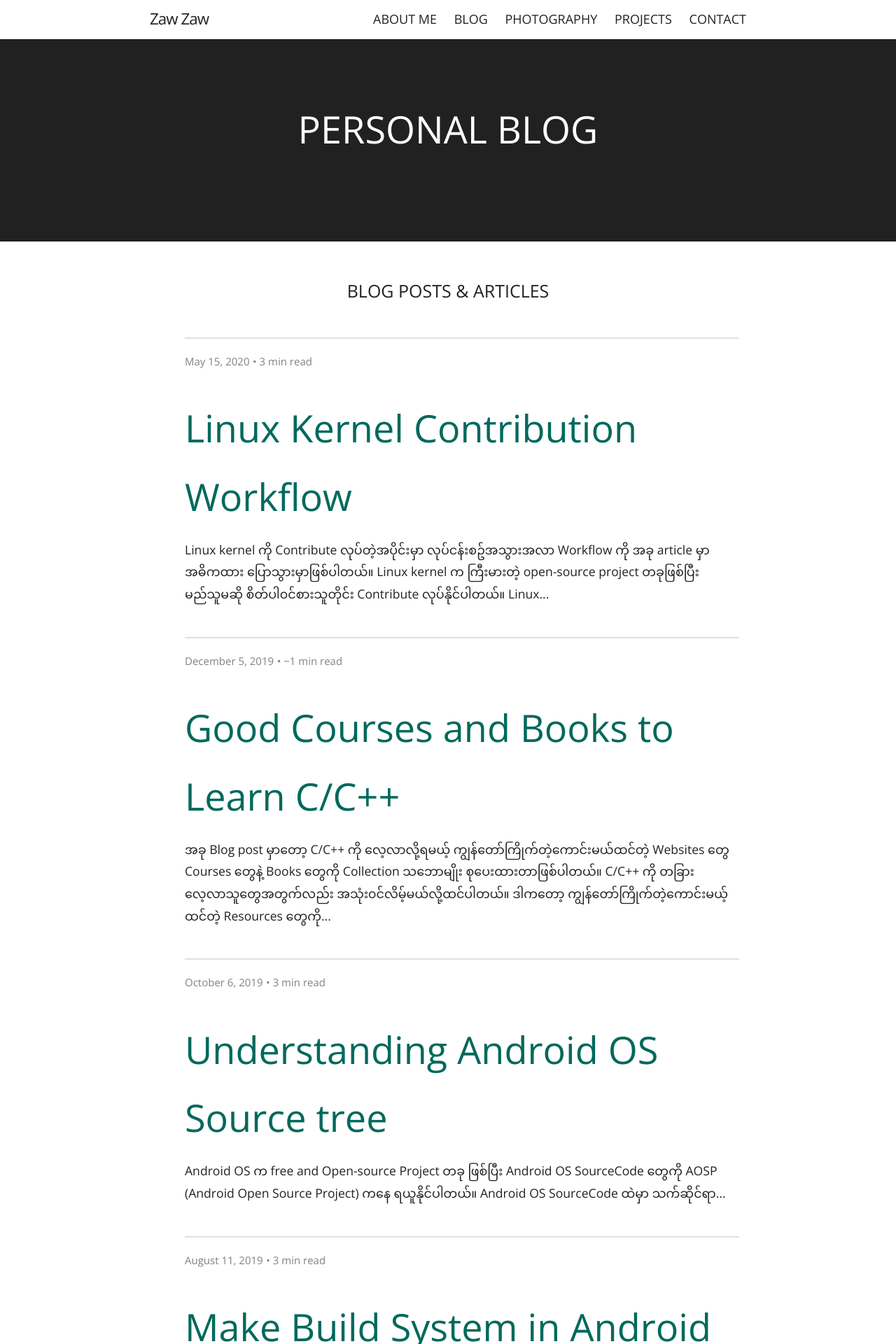
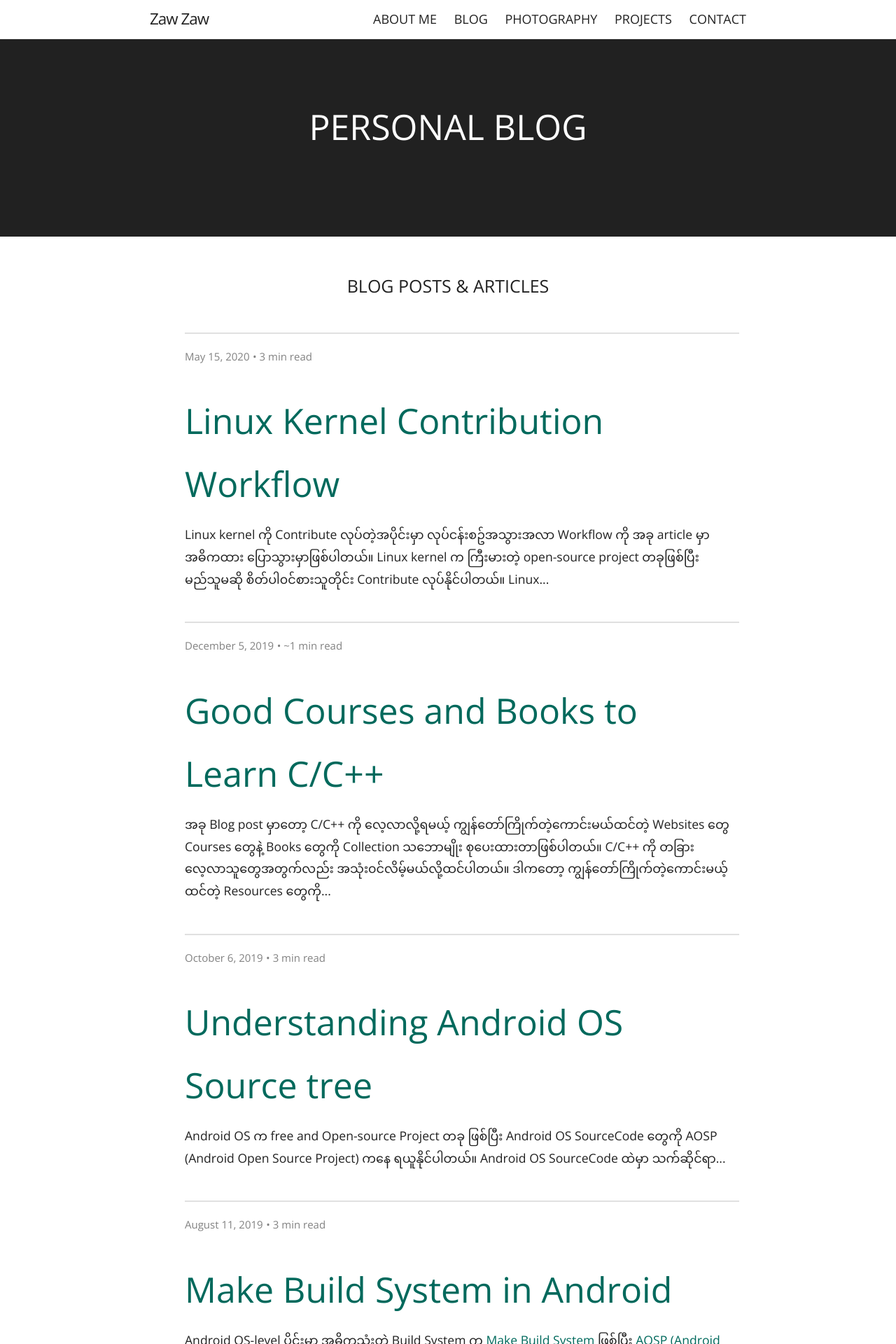
Before and after one commit to zawzaww/zawzaww.github.io, a Jekyll site: the page built from blog/index.html, in a window 1280 px wide. Shown: the top 1920 px of the page at 70% size. Built offline with Jekyll 4.4.1, drawn with Linux system fonts in a browser that asks for light colours; the list of posts is cut into pages by our own code.

Commit message:
_sass: Set font sizes for project-name and post-link

```diff
--- a/_sass/blog/_layout.scss
+++ b/_sass/blog/_layout.scss
@@ -157,18 +157,18 @@
 
 .post-link {
   display: block;
-  font-size: 54px;
+  font-size: 50px;
   font-weight: normal;
 
   @include large {
-    font-size: 54px;
+    font-size: 50px;
   }
 
    @include medium {
-    font-size: 40px;
+    font-size: 35px;
   }
 
    @include small {
-    font-size: 35px;
+    font-size: 32px;
   }
 }
--- a/_sass/jekyll-theme-cayman-blog.scss
+++ b/_sass/jekyll-theme-cayman-blog.scss
@@ -123,20 +123,20 @@ img-circle {
 .project-name {
   margin-top: 0;
   font-family: "Notosan Myanmar", "Open Sans", "Helvetica Neue", Helvetica, Arial, sans-serif;
-  font-size:  54px;
+  font-size:  50px;
   font-weight: normal;
   margin-bottom: 0.1rem;
 
   @include large {
-    font-size: 54px;
+    font-size: 50px;
   }
 
    @include medium {
-    font-size: 40px;
+    font-size: 35px;
   }
 
    @include small {
-    font-size: 35px;
+    font-size: 32px;
   }
 }
 
```
